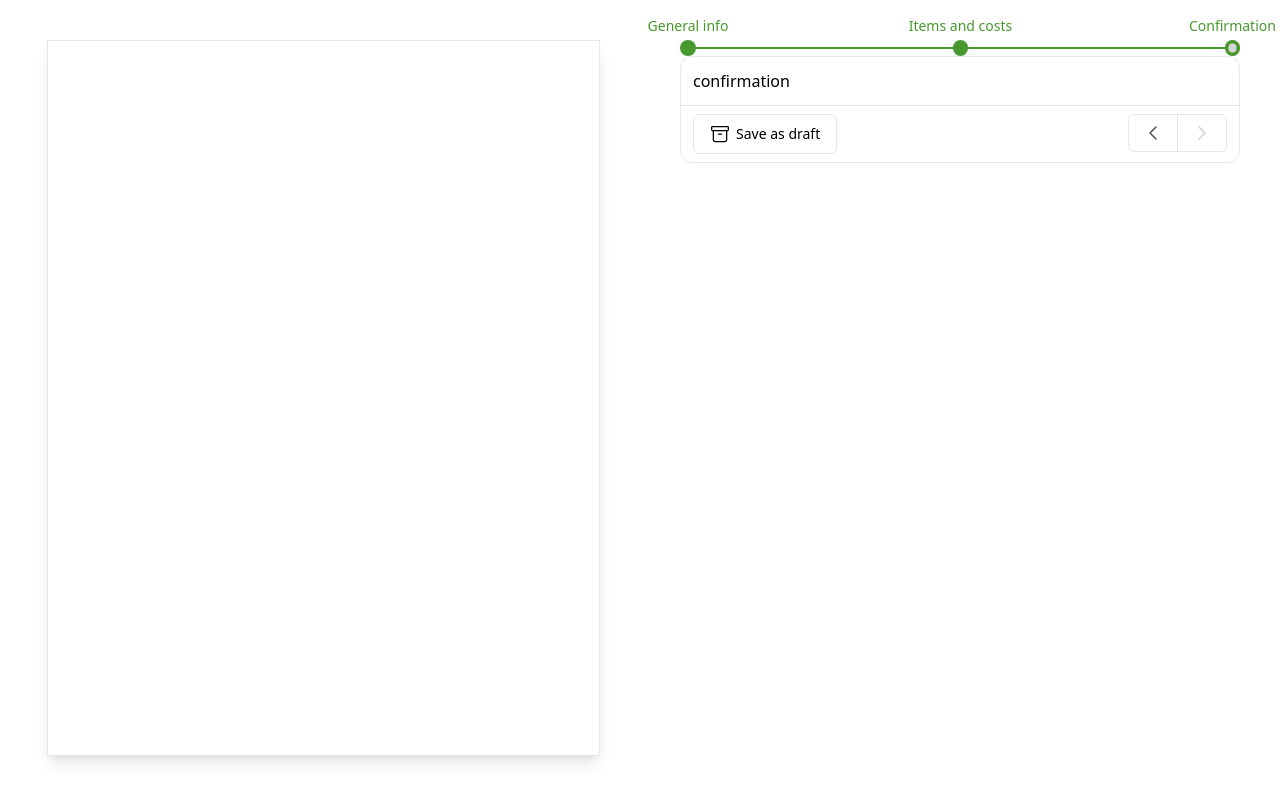
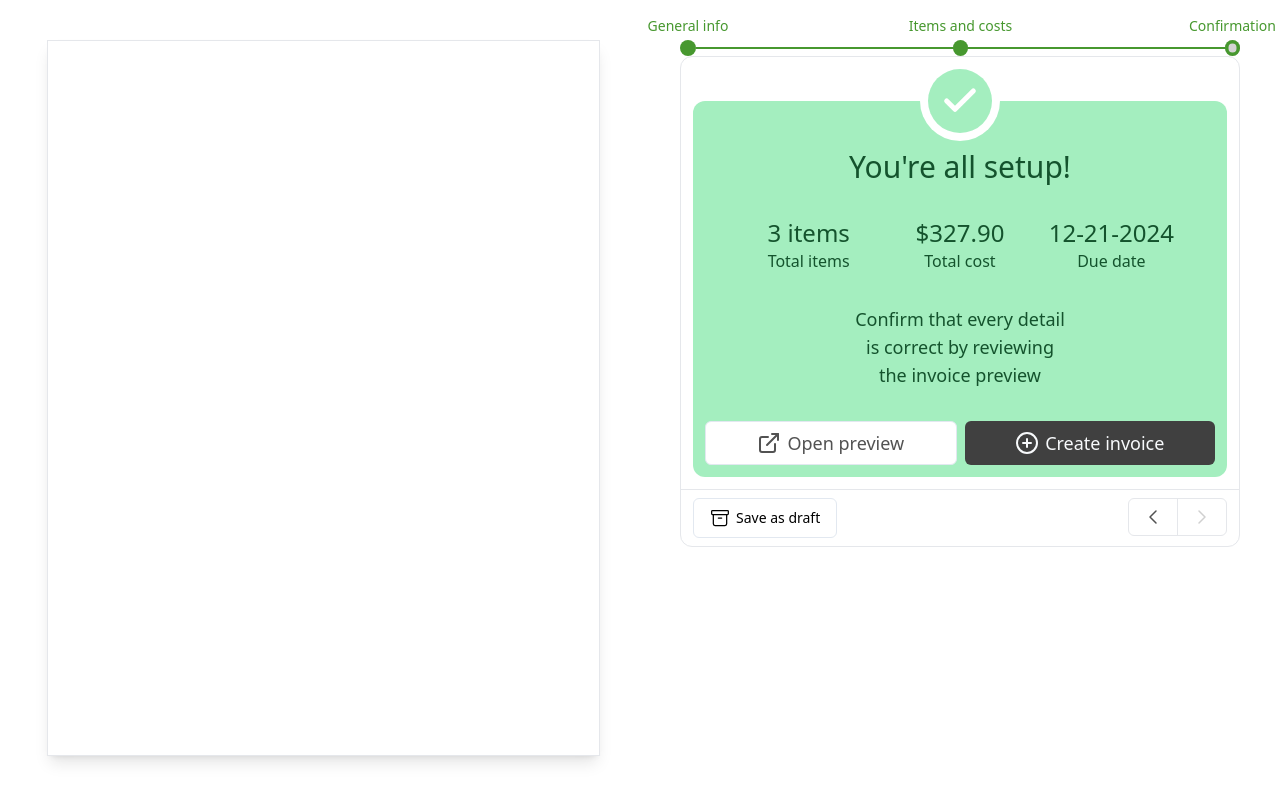
Before and after one commit to abilliti-dev/abilliti-frontend, a React (Vite) app: page /invoices/invoice-builder in a window 1280 px wide. Both pictures are taken after a click on the button "Confirmation". Built offline with nearby package versions, Linux system fonts and the light colour scheme; no server answers.

Commit message:
setup ui for confirmation section

```diff
--- a/src/screens/invoices/invoice-builder/components/section/confirmation.tsx
+++ b/src/screens/invoices/invoice-builder/components/section/confirmation.tsx
@@ -1,3 +1,60 @@
+import IconWithTextButton from "@/components/button/icon-with-text-button";
+import { CheckIcon, ExternalLinkIcon, PlusCircleIcon } from "lucide-react";
+
 export default function Confirmation() {
-  return <div>confirmation</div>;
+  return (
+    <div className="bg-green-400/50 rounded-xl space-y-8 relative">
+      <div className="bg-white w-20 h-20 rounded-full absolute top-0 transform -translate-y-1/2 mx-auto inset-0 flex justify-center place-items-center">
+        <div className="w-16 h-16 rounded-full bg-green-400/50 flex justify-center place-items-center">
+          <CheckIcon className="text-white" strokeWidth={3} size={40} />
+        </div>
+      </div>
+
+      <h1 className="text-center font-medium text-3xl pt-12 text-green-900">
+        {"You're all setup!"}
+      </h1>
+      <div className="flex justify-between px-10 font-medium">
+        <div className="text-center w-40 text-green-900">
+          <h2 className="text-2xl">3 items</h2>
+          <span>Total items</span>
+        </div>
+        <div className="text-center w-40 text-green-900">
+          <h2 className="text-2xl">$327.90</h2>
+          <span>Total cost</span>
+        </div>
+        <div className="text-center w-40 text-green-900">
+          <h2 className="text-2xl">12-21-2024</h2>
+          <span>Due date</span>
+        </div>
+      </div>
+      <h3 className="flex justify-center w-full">
+        <span className="text-center text-green-900 font-medium text-lg w-2/5">
+          Confirm that every detail is correct by reviewing the invoice preview
+        </span>
+      </h3>
+
+      <div className="flex space-x-2 px-3 pb-3">
+        <IconWithTextButton
+          Icon={ExternalLinkIcon}
+          iconSize={24}
+          iconStrokeWidth={2}
+          iconClassName="text-neutral-600"
+          variant={"outline"}
+          size={"lg"}
+          className="w-full bg-white text-neutral-600 text-lg font-normal"
+        >
+          Open preview
+        </IconWithTextButton>
+        <IconWithTextButton
+          Icon={PlusCircleIcon}
+          iconSize={24}
+          iconStrokeWidth={2}
+          size={"lg"}
+          className="w-full bg-neutral-700 text-lg font-normal"
+        >
+          Create invoice
+        </IconWithTextButton>
+      </div>
+    </div>
+  );
 }
```
